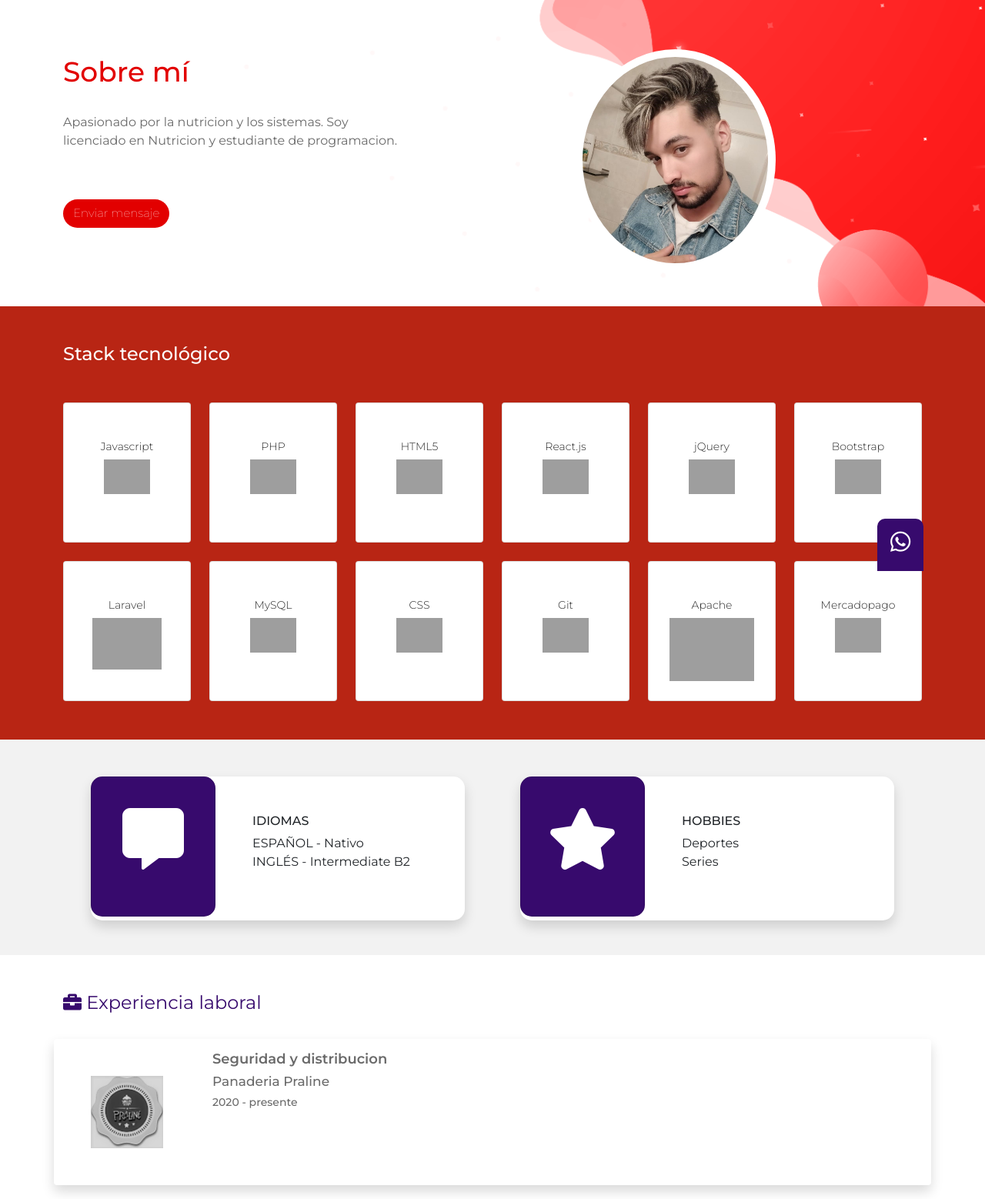
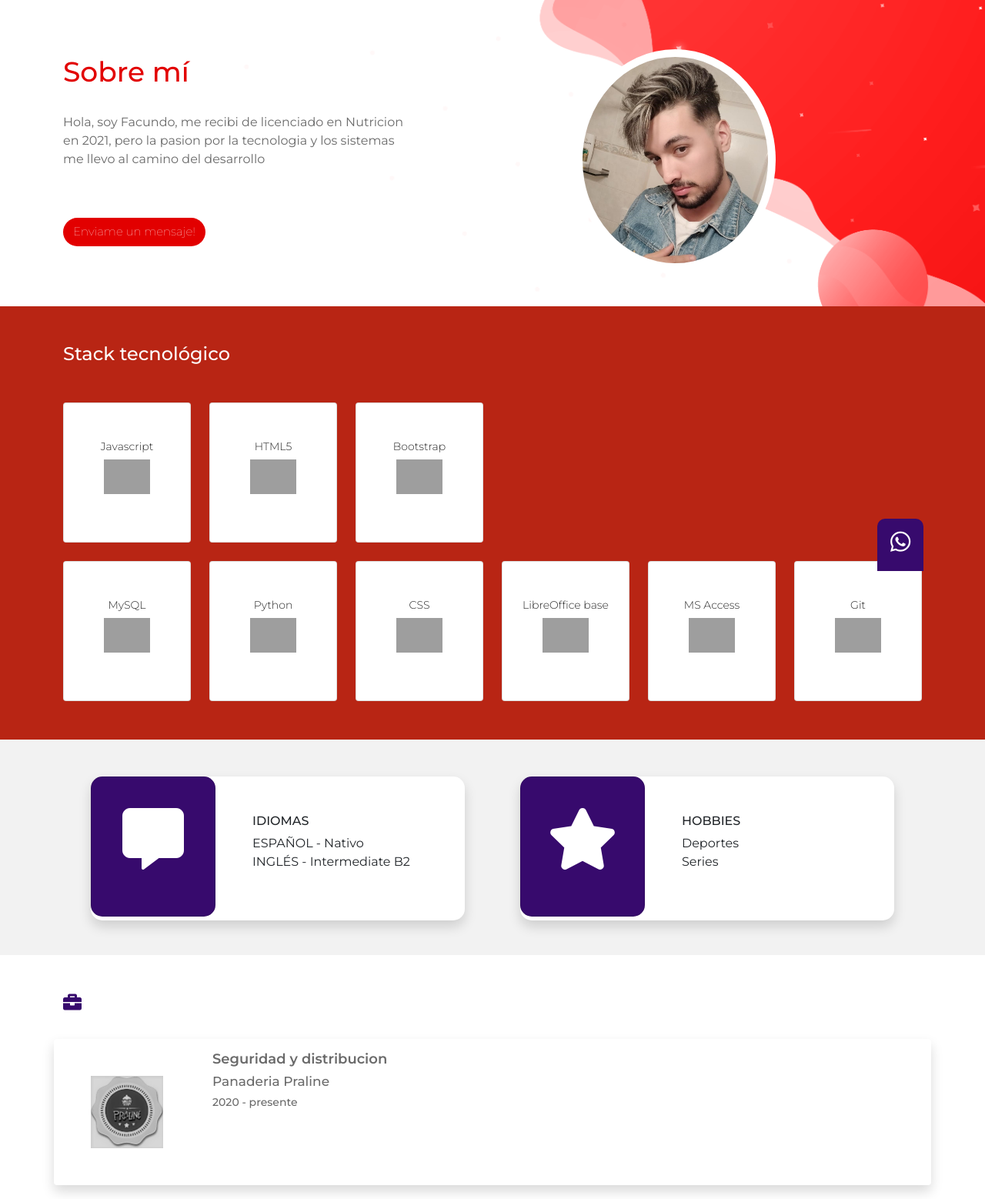
Before and after one commit to alenchufacundo/portfolio, a PHP site: page /sobre-mi.php in a window 1280 px wide. Shown: the part 58-1616 px from the top of the page at 77% size. Run offline with PHP 8.4, Linux system fonts and the light colour scheme; grey boxes are pictures that could not be loaded.

Commit message:
last commit

```diff
--- a/sobre-mi.php
+++ b/sobre-mi.php
@@ -3,7 +3,6 @@
 $pg="sobre-mi";
 
 ?>
-
 
 <!DOCTYPE html>
 <html lang="es">
@@ -28,9 +27,8 @@ $pg="sobre-mi";
             <div class="row">
                 <div class="col-sm-5 col-12 mt-4">
                     <h1 class="mt-sm-4 pb-sm-4">Sobre mí</h1>
-                    <p class="pb-sm-5">Apasionado por la nutricion y los sistemas. Soy licenciado en Nutricion y
-                        estudiante de programacion.</p>
-                    <a href="contacto.php" class="btn btn-rojo">Enviar mensaje</a>
+                    <p class="pb-sm-5">Hola, soy Facundo, me recibi de licenciado en Nutricion en 2021, pero la pasion por la tecnologia y los sistemas me llevo al camino del desarrollo</p>
+                    <a href="contacto.php" class="btn btn-rojo">Enviame un mensaje!</a>
 
                 </div>
                 <div class="col-sm-3 col-12 mt-4 offset-sm-2">
@@ -55,30 +53,9 @@ $pg="sobre-mi";
                     </div>
                     <div class="col-sm-2 col-6 text-center">
                         <div class="px-4 py-5 card mx-0">
-                            <h3>PHP</h3>
-                            <img class="img-fluid d-block mx-auto" width="60"
-                                src="https://img.stackshare.io/service/991/hwUcGZ41_400x400.jpg">
-                        </div>
-                    </div>
-                    <div class="col-sm-2 col-6 text-center">
-                        <div class="px-4 py-5 card mx-0">
                             <h3>HTML5</h3>
                             <img class="img-fluid d-block mx-auto" width="60"
                                 src="https://img.stackshare.io/service/2538/kEpgHiC9.png">
-                        </div>
-                    </div>
-                    <div class="col-sm-2 col-6 text-center">
-                        <div class="px-4 py-5 card mx-0">
-                            <h3>React.js</h3>
-                            <img class="img-fluid d-block mx-auto" width="60"
-                                src="https://img.stackshare.io/service/1020/OYIaJ1KK.png">
-                        </div>
-                    </div>
-                    <div class="col-sm-2 col-6 text-center">
-                        <div class="px-4 py-5 card mx-0">
-                            <h3>jQuery</h3>
-                            <img class="img-fluid d-block mx-auto" width="60"
-                                src="https://img.stackshare.io/service/1021/lxEKmMnB_400x400.jpg">
                         </div>
                     </div>
                     <div class="col-sm-2 col-6 text-center">
@@ -90,18 +67,18 @@ $pg="sobre-mi";
                     </div>
                 </div>
                 <div class="row mt-1">
-                    <div class="col-sm-2 col-6">
-                        <div class="px-4 py-5 card mx-0">
-                            <h3>Laravel</h3>
-                            <img class="img-fluid d-block mx-auto" width="90"
-                                src="https://depcsuite.com/wp-content/uploads/2019/08/220px-Laravel.svg_.png">
-                        </div>
-                    </div>
                     <div class="col-sm-2 col-6 text-center">
                         <div class="px-4 py-5 card mx-0">
                             <h3>MySQL</h3>
                             <img class="img-fluid d-block mx-auto" width="60"
                                 src="https://img.stackshare.io/service/1615/mariadb-logo-400x400.png">
+                        </div>
+                    </div>
+                    <div class="col-sm-2 col-6 text-center">
+                        <div class="px-4 py-5 card mx-0">
+                            <h3>Python</h3>
+                            <img class="img-fluid d-block mx-auto" width="60"
+                                src="https://upload.wikimedia.org/wikipedia/commons/thumb/c/c3/Python-logo-notext.svg/1200px-Python-logo-notext.svg.png">
                         </div>
                     </div>
                     <div class="col-sm-2 col-6 text-center">
@@ -113,23 +90,23 @@ $pg="sobre-mi";
                     </div>
                     <div class="col-sm-2 col-6 text-center">
                         <div class="px-4 py-5 card mx-0">
-                            <h3>Git</h3>
+                            <h3>LibreOffice base</h3>
                             <img class="img-fluid d-block mx-auto" width="60"
-                                src="https://img.stackshare.io/service/1046/git.png">
+                                src="https://upload.wikimedia.org/wikipedia/commons/thumb/7/76/LibreOffice_6.1_Base_Icon.svg/1200px-LibreOffice_6.1_Base_Icon.svg.png">
                         </div>
                     </div>
                     <div class="col-sm-2 col-6 text-center">
                         <div class="px-4 py-5 card mx-0">
-                            <h3>Apache</h3>
-                            <img class="img-fluid d-block mx-auto" width="110"
-                                src="https://upload.wikimedia.org/wikipedia/commons/thumb/d/db/Apache_Software_Foundation_Logo_%282016%29.svg/1200px-Apache_Software_Foundation_Logo_%282016%29.svg.png">
+                            <h3>MS Access</h3>
+                            <img class="img-fluid d-block mx-auto" width="60"
+                                src="https://upload.wikimedia.org/wikipedia/commons/thumb/f/f1/Microsoft_Office_Access_%282019-present%29.svg/800px-Microsoft_Office_Access_%282019-present%29.svg.png">
                         </div>
                     </div>
                     <div class="col-sm-2 col-6 text-center">
                         <div class="px-4 py-5 card mx-0">
-                            <h3>Mercadopago</h3>
+                            <h3>Git</h3>
                             <img class="img-fluid d-block mx-auto" width="60"
-                                src="https://img.stackshare.io/service/12698/gUjuxmmd_400x400.jpg">
+                                src="https://img.stackshare.io/service/1046/git.png">
                         </div>
                     </div>
                 </div>
@@ -172,7 +149,7 @@ $pg="sobre-mi";
         <section id="experiencia" class="container">
             <div class="row">
                 <div class="col-12 pt-5 pb-4">
-                    <h2><i class="fas fa-briefcase"></i> Experiencia laboral</h2>
+                    <h2><i class="fas fa-briefcase"></i></h2>
                 </div>
             </div>
             <div class="row shadow bg-white rounded">
```
